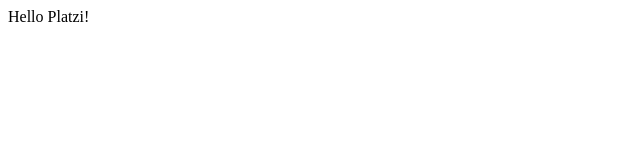
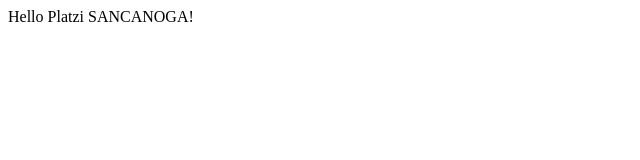
Before and after one commit to sancanoga/node-service, a website: page public/index.html in a window 1280 px wide. Shown: the whole page, without its empty margins (0-640 px from the left). Drawn offline with Linux system fonts and the light colour scheme.

Commit message:
change body html

```diff
--- a/public/index.html
+++ b/public/index.html
@@ -3,6 +3,6 @@
 		<title>Hola amigos</title>
 	</header>
 	<body>
-		Hello Platzi!
+		Hello Platzi SANCANOGA!
 	</body>
 </html>
```
